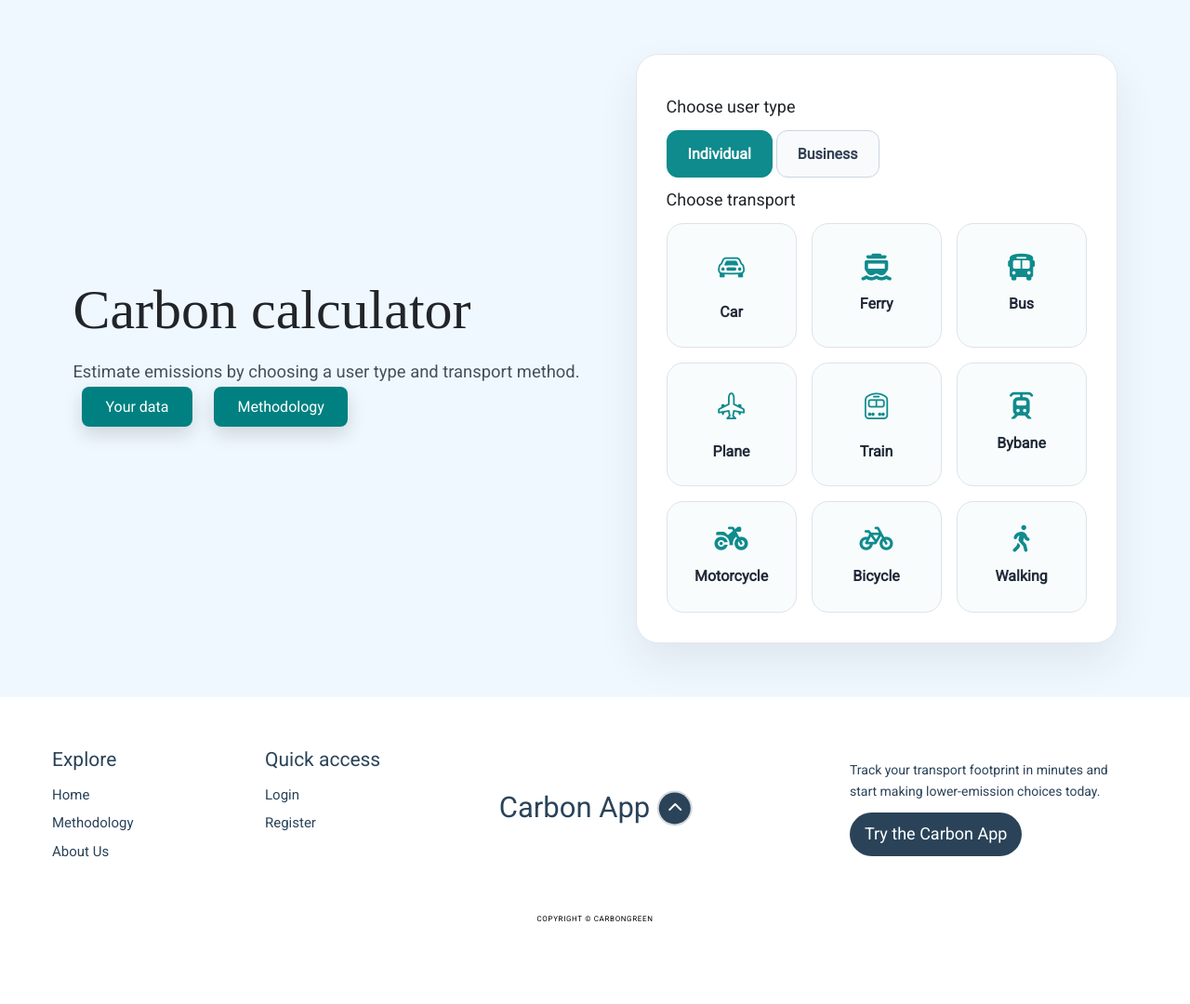
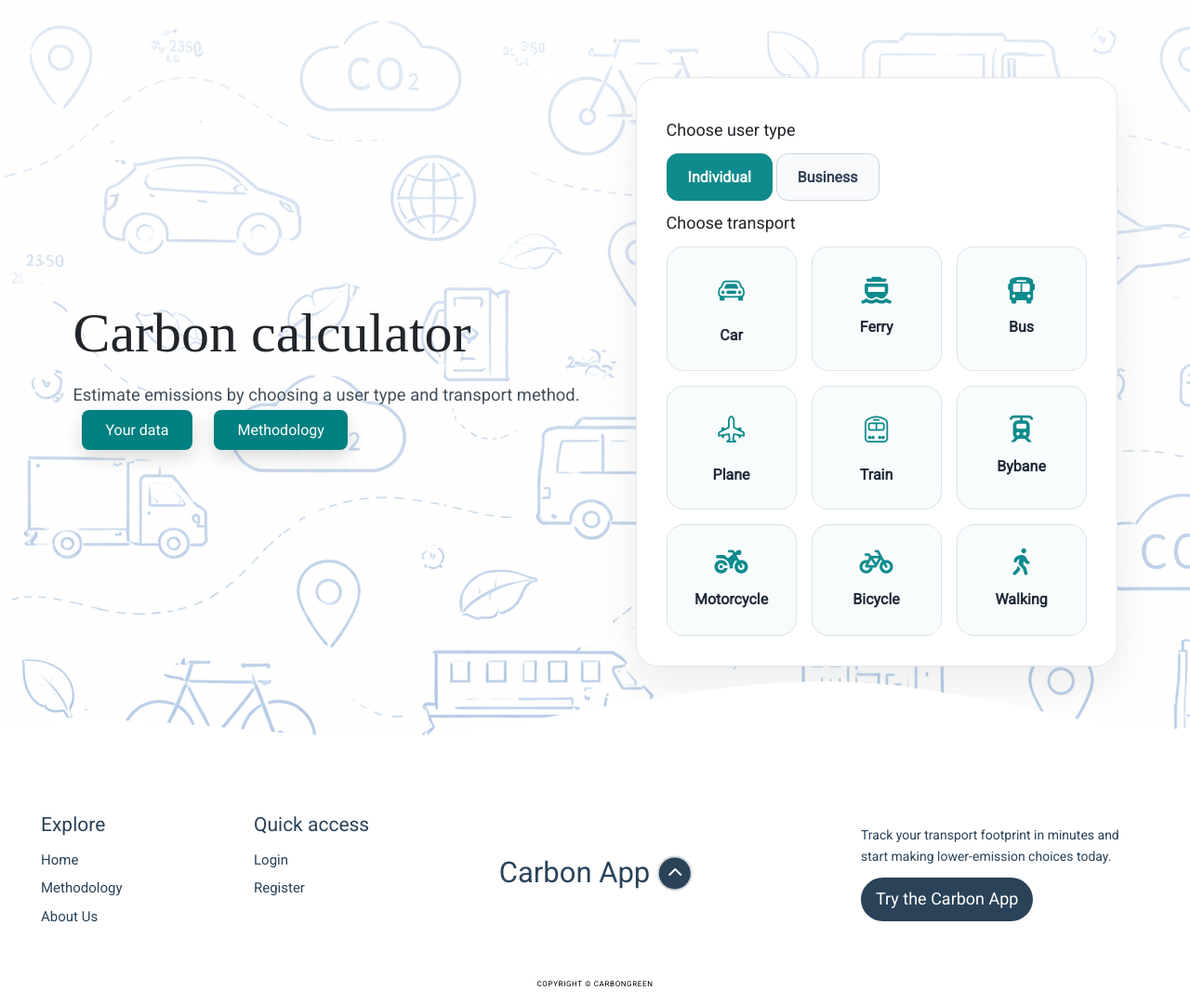
Before and after one commit to SabrinAdan/GreenCostFor19, a Flask app: page /carbon_app in a window 1280 px wide. Shown: the part 70-1150 px from the top of the page at 93% size. Before the commit the page ends 1061 px from the top, so only its background shows below. Run offline with Flask 2, Linux system fonts and the light colour scheme; some libraries are stand-ins or nearby versions.

Commit message:
Nesten ferdigg sab

```diff
--- a/capp/static/aboutUs.css
+++ b/capp/static/aboutUs.css
@@ -102,6 +102,7 @@
     height: 400px;
     padding: 10px;
     gap: 10px;
+    border-radius: 30px;
 
 
 }
@@ -119,6 +120,7 @@
     height: 150px;
     background: linear-gradient(135deg, #1e8c86, #67c8a4);
     text-align: center;
+    border-radius: 30px;
 
 
 }
--- a/capp/static/carbonCalculator/carbon_app.css
+++ b/capp/static/carbonCalculator/carbon_app.css
@@ -1,10 +1,10 @@
 .bodyCarbon{
-    background-color: aliceblue;
+    background-image: linear-gradient(rgba(255, 255, 255, 0.8), rgba(255, 255, 255, 0.5)), url('/static/icons/icons_background.png');
     display: flex;
     align-items: center;
     justify-content: center;
     gap: 60px;
-    height: 750px;
+    height: 800px;
 
 }
 
--- a/capp/static/home.css
+++ b/capp/static/home.css
@@ -106,7 +106,8 @@
 }
 
 .custom-shape-divider-bottom-1772754136 .shape-fill {
-    fill: #FFFFFF;
+    fill:#f3f4f5;
+    /**#FFFFFF;*/
 }
 
 /*----------------------------------------------------*/
@@ -124,7 +125,7 @@
 .impactOverlay{
   position: absolute;
   inset: 0;
-  background: linear-gradient(180deg, rgba(0,70,60,0.85), rgba(0,0,0,0.55));
+  background: #f3f4f5;
   z-index: 0;
 }
 
--- a/capp/static/layout.css
+++ b/capp/static/layout.css
@@ -82,13 +82,34 @@ img {
 .text-logo {
   color: #568c63;
 }
+
+/************************** Wave transition **************************************/
+
+.footer_wave{
+  line-height: 0;
+  margin-top: -120px;
+  width: 100%;
+  position: relative;
+  z-index: 2;
+
+}
+
+.footer_wave svg{
+  display: block;
+  width: 100%;
+  height: 140px;
+  background: transparent;
+}
+
+
+
 /*-------------------Footer----------------------------------------  */
 
 
 .footer {
   min-height: 250px;
   padding: 34px 0 14px;
-  background: var(--chrome-bg);
+  background: white;
 }
 
 .footer-layout {
@@ -207,6 +228,8 @@ img {
   text-transform: uppercase;
 }
 
+
+
 /* Media query */
 @media(max-width:768px){
   .section_navbar {
--- a/capp/templates/carbonCalculator/carbon_app.html
+++ b/capp/templates/carbonCalculator/carbon_app.html
@@ -124,7 +124,6 @@
 
     </div>
 </section>
-
 <script>
     function setUserType(type){
         const individualOptions=document.getElementById("individualOptions");
--- a/capp/templates/layout.html
+++ b/capp/templates/layout.html
@@ -114,8 +114,19 @@
 
         {% block content %} {% endblock %}
 
+        <!-- A wave transition-->
+        <div class="footer_wave">
+          <svg viewBox="0 0 1440 220" preserveAspectRatio="none">
+            <path fill="#ffffff" d="M0,160 C180,120 360,200 540,170 C720,140 900,60 1080,90 C1260,120 1350,180 1440,160 L1440,220 L0,220 Z">
+            </path>
+          </svg>
+        </div>
+
+
+
+        <!-- Footer-->
         <section class="section_footer">
-          <div class="container">
+          <div class="cocntainer">
             <div class="footer">
               <div class="footer-layout">
                 <div class="footer-left">
```
Also changed, not shown: capp/templates/aboutUs.html (+0 -9 lines), capp/site.db, capp/static/icons/icons_background.png (added).
